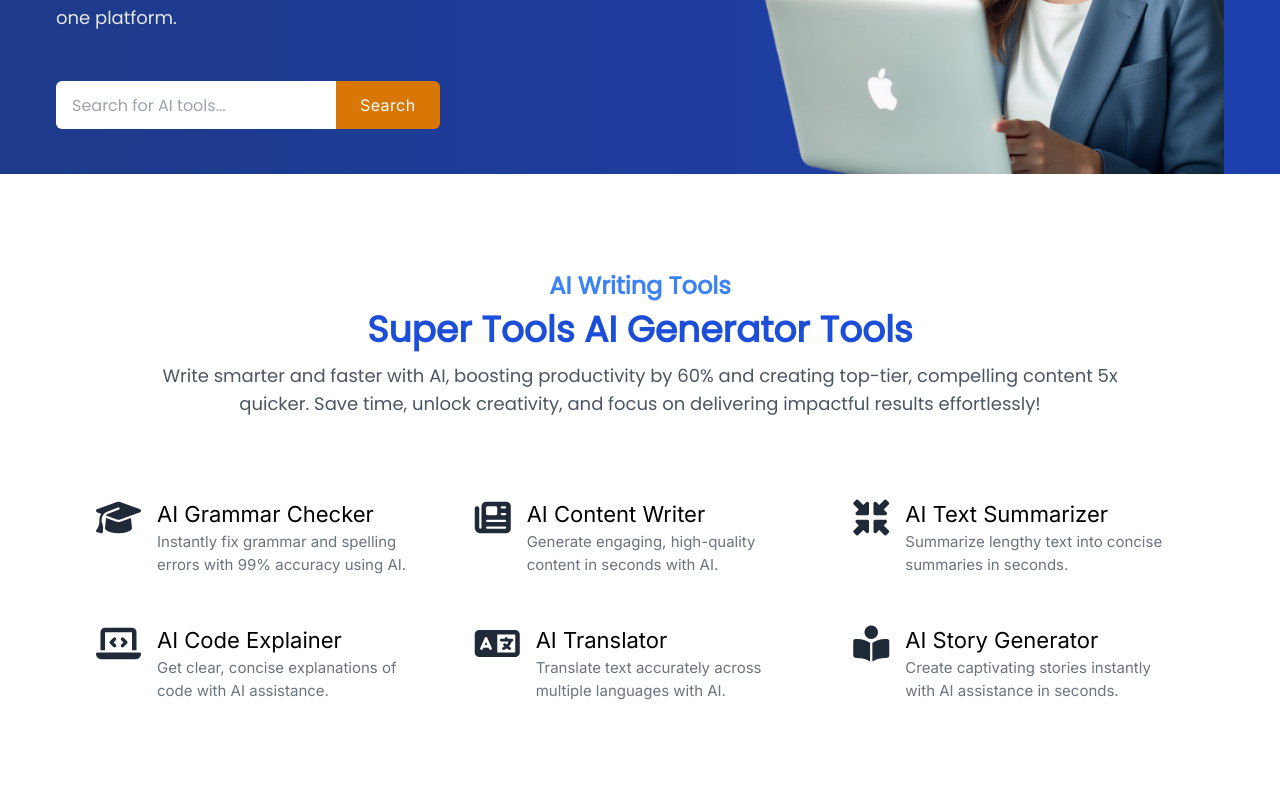
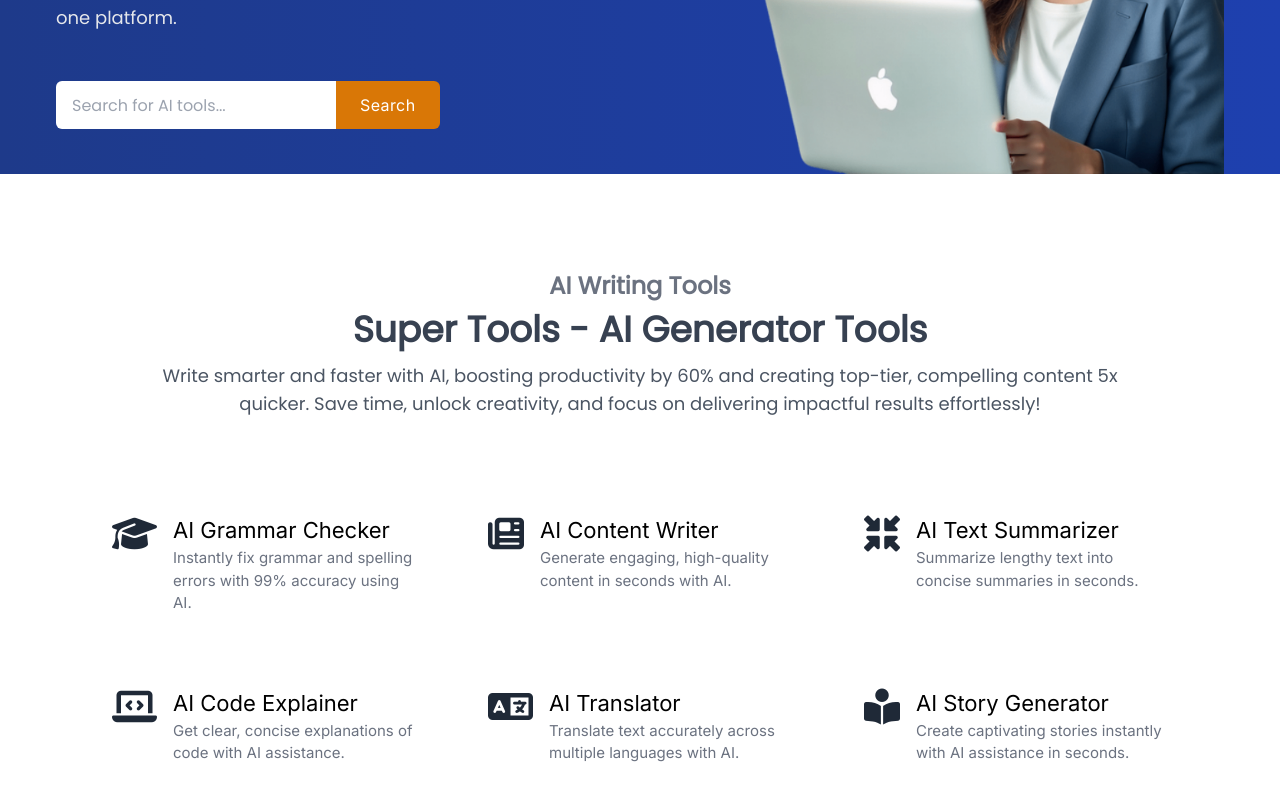
Before and after one commit to MusaZeshan-IT/super_tools, a React (Vite) app: page / in a window 1280 px wide. Shown: the part 370-1170 px from the top of the page. Built offline with nearby package versions, Linux system fonts and the light colour scheme.

Commit message:
Made some styling changes in the writing tools component.

```diff
--- a/src/components/Tool.jsx
+++ b/src/components/Tool.jsx
@@ -5,7 +5,7 @@ const Tool = ({ iconName, toolName, toolDesc, urlName }) => {
     return (
         <>
             <Link to={`/writing-tools/${urlName}`}>
-                <div className='flex gap-x-4 hover:cursor-pointer hover:text-blue-600'>
+                <div className='flex gap-x-4 transition-all duration-200 ease-linear hover:cursor-pointer hover:shadow-[0_0_5px_0.5px_rgba(0,0,0,0.2)] rounded-lg p-4'>
                     <i className={`fa-solid ${iconName} text-gray-800 text-4xl`}></i>
                     <div>
                         <h4 className='text-[22px]'>{toolName}</h4>
--- a/src/components/WritingTools.jsx
+++ b/src/components/WritingTools.jsx
@@ -6,13 +6,13 @@ const WritingTools = () => {
     return (
         <div>
             <div className='flex flex-col items-center'>
-                <h2 className='text-center font-poppins text-blue-500 font-semibold text-2xl'>AI Writing Tools</h2>
-                <h3 className='text-center font-poppins font-bold text-blue-700 text-4xl mt-2'>Super Tools AI Generator Tools</h3>
+                <h2 className='text-center font-poppins text-gray-500 font-semibold text-2xl'>AI Writing Tools</h2>
+                <h3 className='text-center font-poppins font-bold text-gray-700 text-4xl mt-2'>Super Tools - AI Generator Tools</h3>
                 <p className='font-poppins mt-3 text-gray-600 text-lg text-center w-11/12'>
                     Write smarter and faster with AI, boosting productivity by 60% and creating top-tier, compelling content 5x quicker. Save time, unlock creativity, and focus on delivering impactful results effortlessly!
                 </p>
             </div>
-            <div className='grid grid-cols-3 gap-12 mt-20'>
+            <div className='grid grid-cols-3 gap-10 mt-20'>
                 {WritingToolsList.map((tool) => (
                     <Tool
                         key={tool.id}
```
